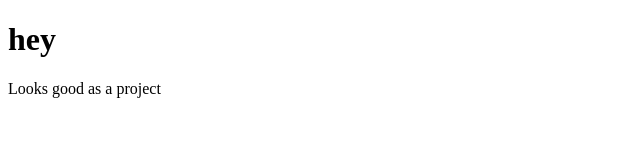
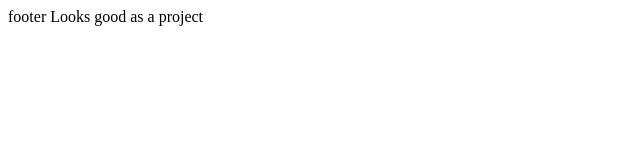
Before and after one commit to hemant00028/gitlearn, a plain HTML site: page index.html in a window 1280 px wide. Shown: the whole page, without its empty margins (0-640 px from the left). Drawn offline with Linux system fonts and the light colour scheme.

Commit message:
Update index.html

```diff
--- a/index.html
+++ b/index.html
@@ -6,7 +6,7 @@
     <title>git learning</title>
 </head>
 <body>
-    <h1>hey</h1>
+    footer
     Looks good as a project
 </body>
 </html>
```
